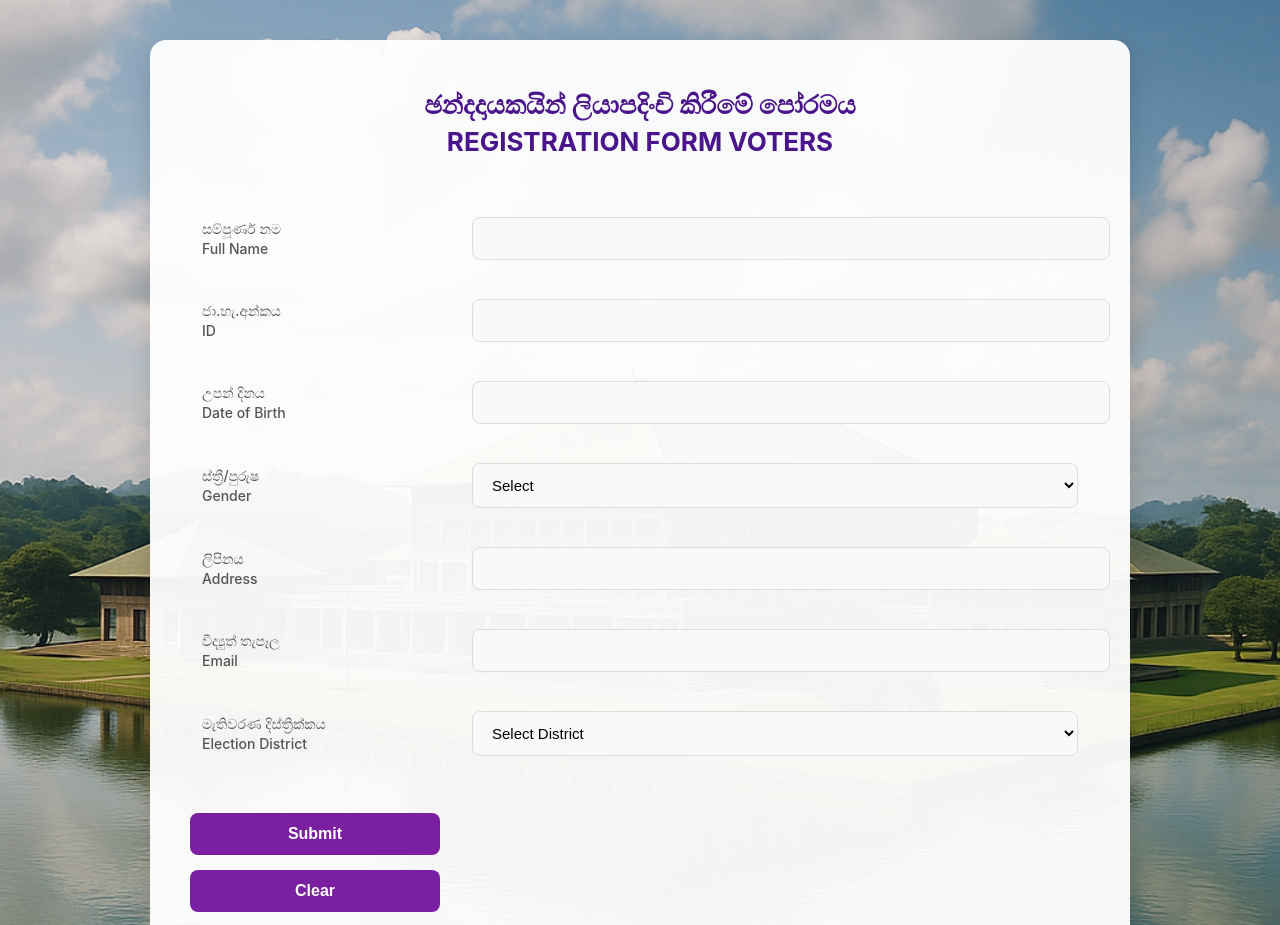
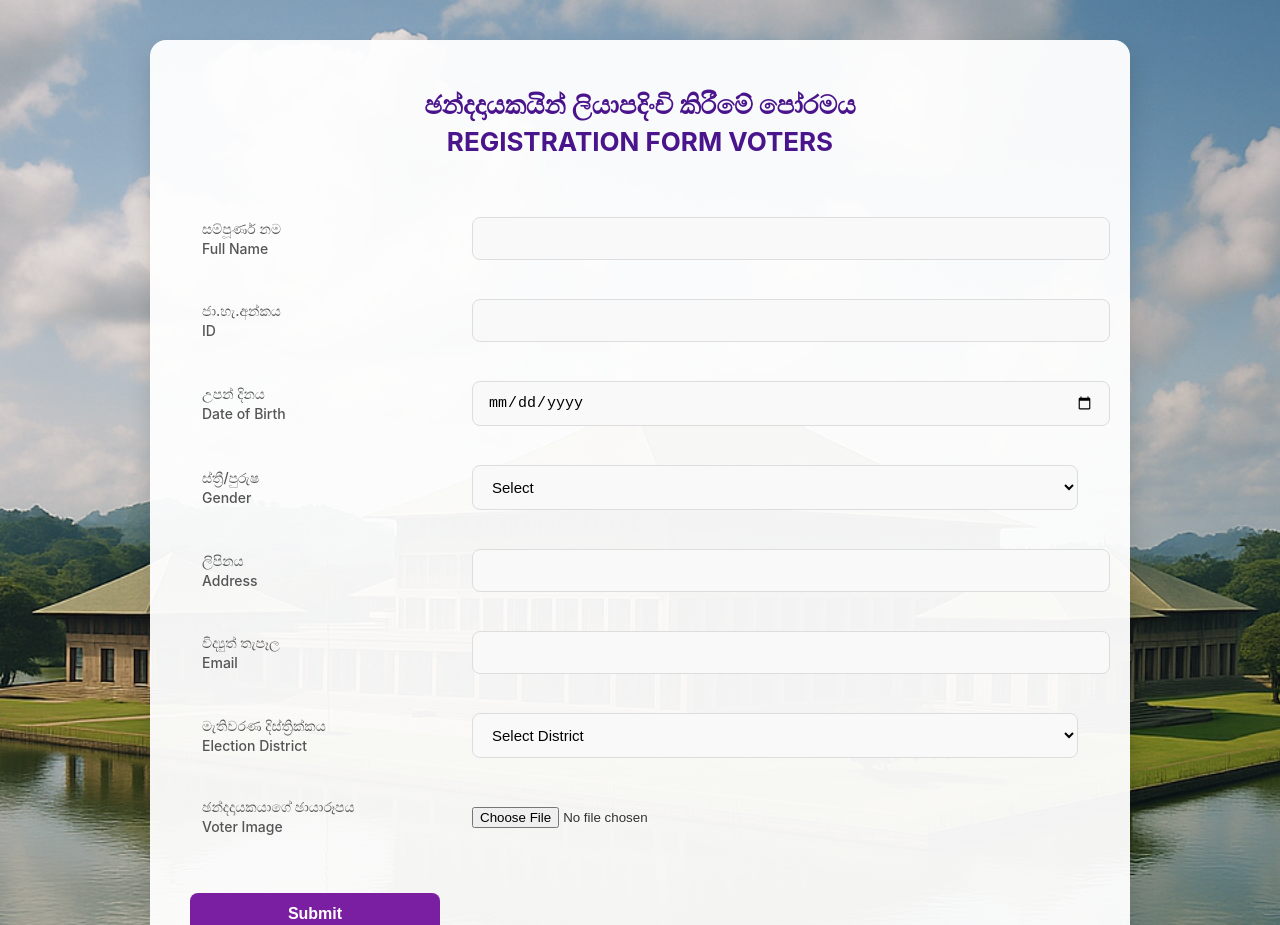
Before and after one commit to thisara-umayanga/Voting_System, a React (Create React App) app: page /registration in a window 1280 px wide. Shown: the top 925 px of the page. Built offline with nearby package versions, Linux system fonts and the light colour scheme.

Commit message:
voter image add

```diff
--- a/src/Regestation.js
+++ b/src/Regestation.js
@@ -1,10 +1,22 @@
-import React from 'react';
+import React, { useState } from 'react';
 import './Regestation.css'; // Import your CSS
 
 export default function Regestation() {
+  const [imagePreview, setImagePreview] = useState(null);
+
   const handleSubmit = (e) => {
     e.preventDefault(); // Prevent page reload
     alert('Registration Successful');
+  };
+
+  const handleImageChange = (e) => {
+    const file = e.target.files[0];
+    if (file) {
+      const imageUrl = URL.createObjectURL(file);
+      setImagePreview(imageUrl);
+    } else {
+      setImagePreview(null);
+    }
   };
 
   return (
@@ -31,7 +43,7 @@ export default function Regestation() {
 
                 <tr>
                   <td>උපන් දිනය<br />Date of Birth</td>
-                  <td><input type="text" name="age" /></td>
+                  <td><input type="date" name="dob" /></td>
                 </tr>
 
                 <tr>
@@ -90,13 +102,33 @@ export default function Regestation() {
                   </td>
                 </tr>
 
-
+                <tr>
+                  <td>ඡන්දදායකයාගේ ඡායාරූපය<br />Voter Image</td>
+                  <td colSpan="3">
+                    <input type="file" accept="image/*" onChange={handleImageChange} />
+                    {imagePreview && (
+                      <div style={{ marginTop: '10px' }}>
+                        <img
+                          src={imagePreview}
+                          alt="Voter Preview"
+                          style={{
+                            maxWidth: '150px',
+                            maxHeight: '150px',
+                            borderRadius: '8px',
+                            border: '1px solid #ccc',
+                            marginTop: '10px',
+                          }}
+                        />
+                      </div>
+                    )}
+                  </td>
+                </tr>
               </tbody>
             </table>
 
             <div className="button-group">
               <button type="submit" className="submit-btn">Submit</button>
-              <button type="reset" className="submit-btn">Clear</button>
+              <button type="reset" className="reset-btn">Clear</button>
             </div>
           </form>
         </div>
```
